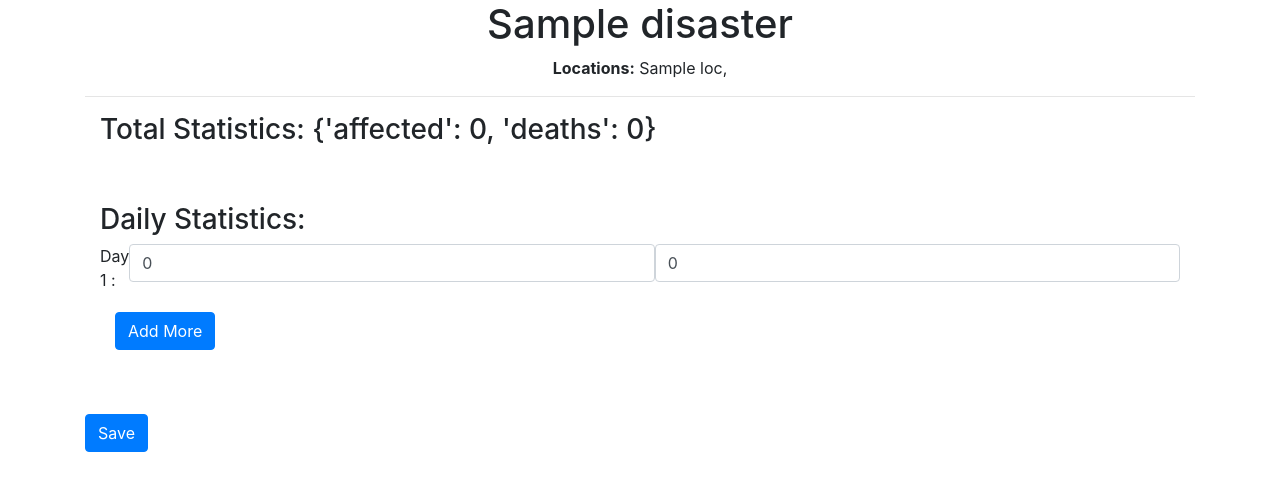
After one commit to udbhav-chugh/Smart_India_Hackathon_CodeRescue, a Django app: page /main/headquarters/dashboard/disaster/1/update_statistics in a window 1280 px wide. The commit adds this page. Shown: the top 491 px of the page. Run offline with Django 3.2, Linux system fonts and the light colour scheme; tables that the repository leaves empty hold one stand-in row (values such as "Sample post"); a database or web service that is not in the repository returns one stand-in record (values such as "Sample title"); some libraries are stand-ins or nearby versions.

Commit message:
Add/update statistics done

```diff
--- a/web/disaster_management/main/urls.py
+++ b/web/disaster_management/main/urls.py
@@ -13,5 +13,6 @@ urlpatterns = [
     path('rescue_team_dashboard' , views.rescue_team_dashboard , name='rescue_team_dashboard'),
     path('headquarters/dashboard/add_disaster', views.add_disaster, name = 'add_disaster'),
     path('headquarters/dashboard/all_disasters', views.all_disasters, name = 'all_disasters'),
-    path('headquarters/dashboard/all_disasters/change_active_status', views.change_active_status, name='change_active_status')
+    path('headquarters/dashboard/all_disasters/change_active_status', views.change_active_status, name='change_active_status'),
+    path('headquarters/dashboard/disaster/<str:disaster_id>/update_statistics', views.update_statistics, name='update_statistics')
 ]
--- a/web/disaster_management/main/views.py
+++ b/web/disaster_management/main/views.py
@@ -114,7 +114,6 @@ def notifications(request, loc_no):
         'notifications' : notfs,
         'notfLocIndex' : loc_no
     }
-    print("#@!#@#@!#@!!#@#@#!@#@@!#@@!@#@!#!@@!#!@!@!@")
     return render(request , 'main/notification.html' , context)
 
 def get_new_notifications(request, loc_no):
@@ -295,6 +294,10 @@ def add_disaster(request):
                 'total' : {
                     'affected' : 0,
                     'deaths' : 0
+                },
+                'day_0' : {
+                    'affected' : 0,
+                    'deaths' : 0
                 }
             },
             'location' : location
@@ -302,3 +305,77 @@ def add_disaster(request):
         print(data)
         db.insert_one(data)
         return HttpResponseRedirect(reverse('main:all_disasters'))
+
+def update_statistics(request, disaster_id):
+    if request.method == "GET":
+        client = connect()
+        db = client.main.disaster
+        disaster = list(db.find({ "id" : disaster_id }))[0]
+        stats = {}
+        if 'statistics' in disaster:
+            stats = disaster['statistics']
+        total_stats = {
+            'affected' : 0,
+            'deaths' : 0
+        }
+
+        daily_stats = []
+        for key, value in stats.items():
+            if key == 'total':
+                total_stats = stats['total']
+            else:
+                daily_stats.append(value)
+
+        if not daily_stats:
+            daily_stats = [
+                {
+                    'affected' : 0,
+                    'deaths' : 0
+                }
+            ]
+
+        print(daily_stats)
+        context = {
+            "disaster_id" : disaster_id,
+            "disaster_name" : disaster['name'],
+            "location" : disaster['location'],
+            "total_stats" : total_stats,
+            "daily_stats" : daily_stats
+        }
+        return render(request, 'headquarters/update_statistics.html', context)
+
+    elif request.method == "POST":
+        affected_stats = request.POST.getlist('affected_stats')
+        deaths_stats = request.POST.getlist('deaths_stats')
+
+        total_stats = {
+            'affected' : 0,
+            'deaths' : 0
+        }
+
+        for stat in affected_stats:
+            total_stats['affected'] += int(stat)
+        for stat in deaths_stats:
+            total_stats['deaths'] += int(stat)
+
+        stats = {
+            "total" : total_stats
+        }
+
+        for x in range(len(affected_stats)):
+            day_no = "day_" + str(x)
+            day_stats = {
+                'affected' : int(affected_stats[x]),
+                'deaths' : int(deaths_stats[x])
+            }
+            stats[day_no] = day_stats
+
+        print(stats)
+        client = connect()
+        db = client.main.disaster
+        db.update_one(
+            { "id" : disaster_id },
+            { "$set": { "statistics" : stats } }
+        )
+
+        return HttpResponseRedirect(reverse('main:headquarters_dashboard'))
--- a/web/disaster_management/templates/headquarters/dashboard.html
+++ b/web/disaster_management/templates/headquarters/dashboard.html
@@ -94,9 +94,10 @@
       {% for loc in disaster.location %}
           {{loc}},
       {% endfor %}
+      <a href="{% url 'main:update_statistics' disaster.id %}" class="btn btn-primary">Update Statistics</a>
       <br>
       <hr>
   {% endfor%}
 
-  <a href='{% url 'main:all_disasters' %}'> See all disasters and change their status </a>
+  <a href="{% url 'main:all_disasters' %}"> See all disasters and change their status </a>
 {% endblock %}
--- /dev/null
+++ b/web/disaster_management/templates/headquarters/update_statistics.html
@@ -0,0 +1,110 @@
+{% extends "base_generic.html" %}
+
+{% block css %}
+<style>
+* {
+  .border-radius(0) !important;
+}
+
+#field {
+    margin-bottom:20px;
+}
+
+.daily_stats {
+  display: flex;
+  flex-direction: row;
+}
+
+</style>
+{% endblock %}
+
+{% block script %}
+
+{% endblock %}
+
+{% block include_header %}
+<link rel="stylesheet" href="https://stackpath.bootstrapcdn.com/bootstrap/4.5.0/css/bootstrap.min.css">
+<link rel="stylesheet" href="https://maxcdn.bootstrapcdn.com/font-awesome/4.7.0/css/font-awesome.min.css">
+<script src="https://code.jquery.com/jquery-3.5.1.min.js"></script>
+<script src="https://cdn.jsdelivr.net/npm/popper.js@1.16.0/dist/umd/popper.min.js"></script>
+<script src="https://stackpath.bootstrapcdn.com/bootstrap/4.5.0/js/bootstrap.min.js"></script>
+{% endblock %}
+
+
+{% block content%}
+
+<div class = "container">
+    <center>
+    <h1> {{ disaster_name }} </h1>
+    <b>Locations:</b>
+    {% for loc in location %}
+        {{loc}},
+    {% endfor %}
+    </center>
+    <hr>
+
+    <form action="{% url 'main:update_statistics' disaster_id %}" method="post">
+        {% csrf_token %}
+        <div class="col-xs-12">
+               <div class="col-md-12" >
+                   <h3> Total Statistics: {{ total_stats }} </h3>
+
+                   <br><br>
+                    <h3> Daily Statistics: </h3>
+
+                    <div id="field">
+                        {% for x in daily_stats %}
+                        <div id="field{{ forloop.counter|add:'-1' }}">
+                            <div class="form-group">
+                                <div class="daily_stats">
+                                    Day {{ forloop.counter }} :
+                                    <input id="affected_stats" name="affected_stats" type="text" placeholder="" class="form-control input-md" value="{{ x.affected }}">
+                                    <input id="deaths_stats" name="deaths_stats" type="text" placeholder="" class="form-control input-md" value="{{ x.deaths }}">
+                                </div>
+                            </div>
+                        </div>
+                        {% endfor %}
+                    </div>
+
+                    <div class="form-group">
+                        <div class="col-md-4">
+                            <button id="add-more" name="add-more" class="btn btn-primary">Add More</button>
+                        </div>
+                    </div>
+                    <br><br>
+            </div>
+        </div>
+
+        <button type="submit" class="btn btn-primary">Save</button>
+    </form>
+</div>
+{% endblock %}
+
+{% block javascript %}
+<script>
+    var next = {{ daily_stats|length }};
+    next--;
+    console.log(next);
+    $(document).ready(function () {
+        $("#add-more").click(function(e){
+            e.preventDefault();
+            var addto = "#field" + next;
+            // var addRemove = "#field" + (next);
+            next = next + 1;
+            var newIn = ' <div id="field'+ next +'" name="field'+ next + '"> \
+                <div class="form-group"> \
+                    <div class="daily_stats"> \
+                        Day ' + (next+1) + ' : \
+                        <input id="affected_stats" name="affected_stats" type="text" placeholder="" class="form-control input-md" value="0"> \
+                        <input id="deaths_stats" name="deaths_stats" type="text" placeholder="" class="form-control input-md" value="0"> \
+                    </div> \
+                </div> </div>';
+            var newInput = $(newIn);
+            $(addto).after(newInput);
+            $("#field" + next).attr('data-source',$(addto).attr('data-source'));
+            $("#count").val(next);
+        });
+    });
+</script>
+
+{% endblock javascript %}
```
